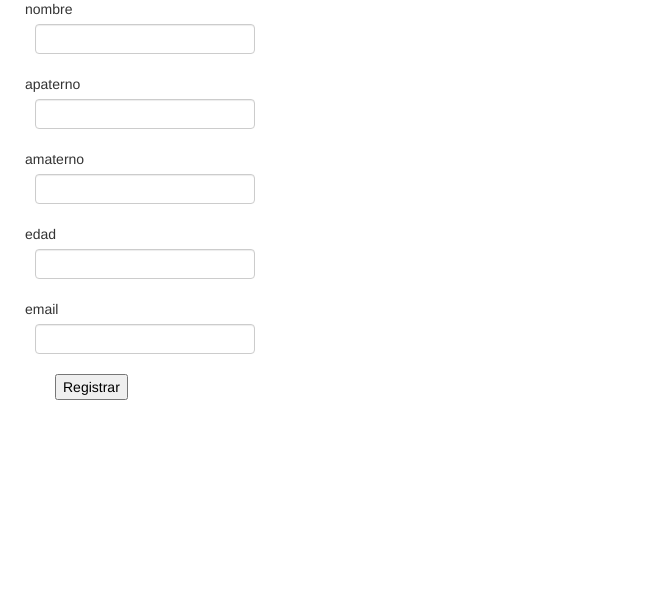
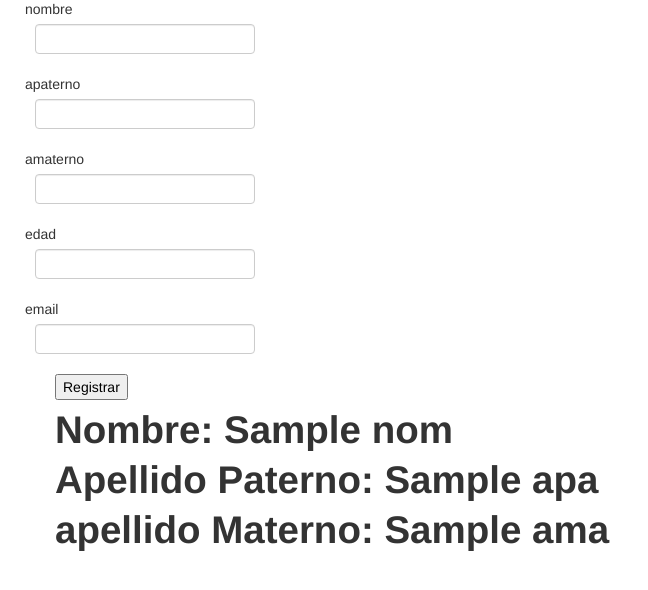
Before and after one commit to IDGS801-21000381/introFlaskIDGS801, a Flask app: template templates/alumnos2.html in a window 1280 px wide. Shown: the part 121-711 px from the top of the page, without its empty margins (0-648 px from the left). Run offline with Flask 3, Linux system fonts and the light colour scheme; the template is opened without the code that fills it: values that come from a table or form of the project are taken from there, most other values are stand-ins (such as "Sample title", 1, 10 or a date in 2020); some libraries are stand-ins or nearby versions.

Commit message:
"AEJA 31/ENERO/2024 alumnos2"

```diff
--- a/main.py
+++ b/main.py
@@ -12,14 +12,23 @@ def alumnos():
     nombres=["mario", "juan", "Angel", "saul"]
     return render_template("alumnos.html",titulo=titulo, nombres=nombres)
 
-#nueva
-@app.route("/alumnos2",methods=["GET", "POST"])
+
+@app.route("/alumnos2", methods=['GET', 'POST'])
 def alumnos2():
+    nom = ''
+    apa = ''
+    ama = ''
     alumno_clase =forms.UserForm(request.form)
-    if request.form=='POST':
-        pass
+    if request.method == 'POST':
+        nom = alumno_clase.nombre.data
+        apa = alumno_clase.apaterno.data
+        ama = alumno_clase.amaterno.data
+        edad = alumno_clase.edad.data
+        print('Nombre: {}'.format(nom))
+        print('Apaterno: {}'.format(apa))
+        print('Amaterno: {}'.format(ama))
+    return render_template("alumnos2.html", form=alumno_clase, nom=nom, apa=apa, ama=ama)
 
-    return render_template("alumnos2.html",form=alumno_clase)
 
 
 
--- a/templates/alumnos2.html
+++ b/templates/alumnos2.html
@@ -30,5 +30,8 @@
             </div>
         </div>
         <input type="submit" id="btn1" name="btn1" value="Registrar">
+        <h1>Nombre: {{nom}}</h1>
+        <h1>Apellido Paterno: {{apa}}</h1>
+        <h1>apellido Materno: {{ama}}</h1>
     </form>
 {% endblock %}
```
